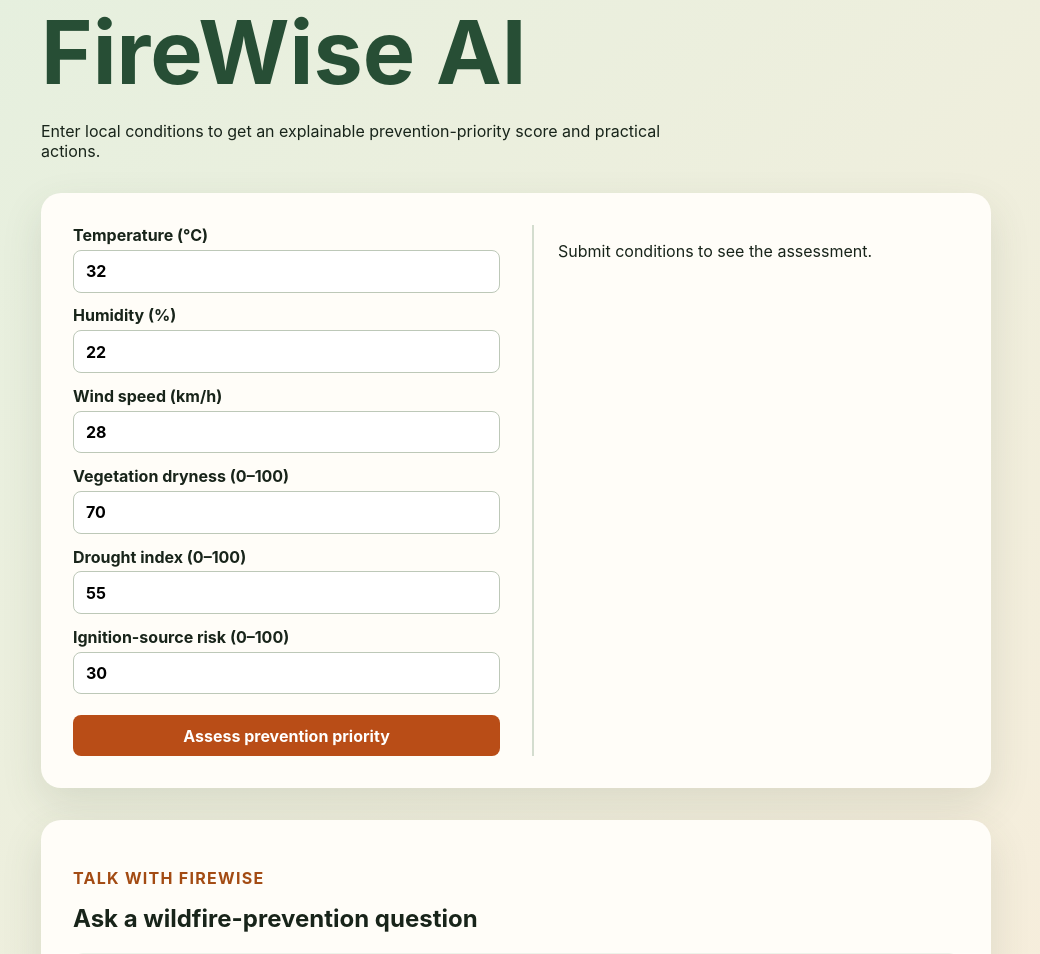
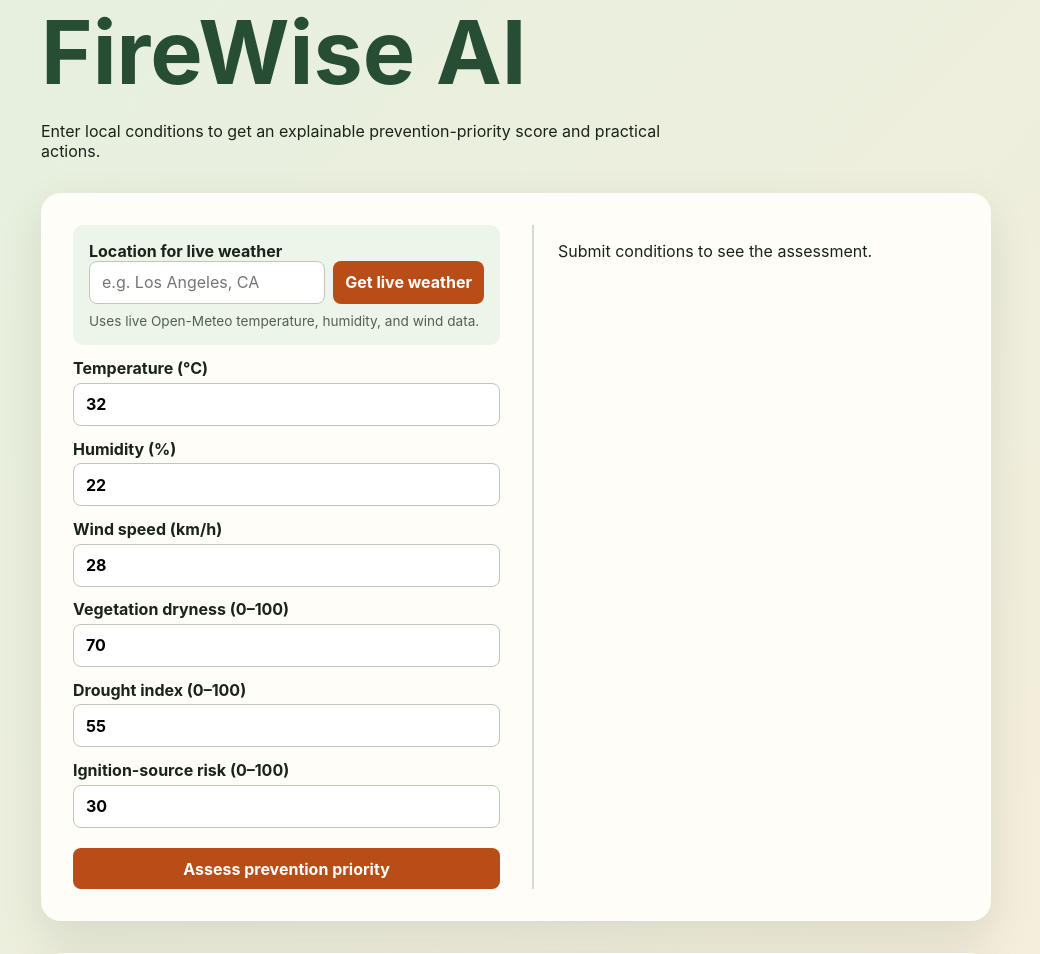
Before and after one commit to lukezlye/fll26, a Flask app: page / in a window 1280 px wide. Shown: the part 117-1071 px from the top of the page, without its empty margins (124-1164 px from the left). Run offline with Flask 3, Linux system fonts and the light colour scheme.

Commit message:
Add live weather data to wildfire assessment

```diff
--- a/AIfeature/app.py
+++ b/AIfeature/app.py
@@ -1,10 +1,24 @@
 """Wildfire prevention advisor, powered by an explainable risk model."""
 
+import json
 import re
+from urllib.error import URLError
+from urllib.parse import urlencode
+from urllib.request import urlopen
 
 from flask import Flask, jsonify, render_template, request
 
 app = Flask(__name__)
+
+
+def fetch_json(base_url, parameters):
+    """Fetch a small JSON response from a public data service."""
+    url = f"{base_url}?{urlencode(parameters)}"
+    try:
+        with urlopen(url, timeout=8) as response:
+            return json.loads(response.read().decode("utf-8"))
+    except (URLError, TimeoutError, json.JSONDecodeError) as error:
+        raise ValueError("Live weather is unavailable right now. Try again shortly.") from error
 
 
 def bounded_number(value, low, high, label):
@@ -135,6 +149,38 @@ def chat_reply(message):
     )
 
 
+def live_weather(location):
+    location = location.strip()
+    if not location:
+        raise ValueError("Enter a city or place name to get live weather.")
+    geocoding = fetch_json(
+        "https://geocoding-api.open-meteo.com/v1/search",
+        {"name": location, "count": 1, "language": "en", "format": "json"},
+    )
+    results = geocoding.get("results", [])
+    if not results:
+        raise ValueError("Location not found. Try a city and country or state.")
+    place = results[0]
+    weather = fetch_json(
+        "https://api.open-meteo.com/v1/forecast",
+        {
+            "latitude": place["latitude"],
+            "longitude": place["longitude"],
+            "current": "temperature_2m,relative_humidity_2m,wind_speed_10m",
+            "wind_speed_unit": "kmh",
+        },
+    )["current"]
+    name = ", ".join(part for part in (place.get("name"), place.get("admin1"), place.get("country")) if part)
+    return {
+        "location": name,
+        "temperature": weather["temperature_2m"],
+        "humidity": weather["relative_humidity_2m"],
+        "wind_speed": weather["wind_speed_10m"],
+        "observed_at": weather.get("time"),
+        "source": "Open-Meteo weather data",
+    }
+
+
 @app.route("/")
 def index():
     return render_template("index.html")
@@ -158,5 +204,14 @@ def api_chat():
         return jsonify({"error": str(error)}), 400
 
 
+@app.post("/api/live-weather")
+def api_live_weather():
+    data = request.get_json(silent=True) or request.form
+    try:
+        return jsonify(live_weather(data.get("location", "")))
+    except ValueError as error:
+        return jsonify({"error": str(error)}), 400
+
+
 if __name__ == "__main__":
     app.run(debug=True)
--- a/AIfeature/static/app.js
+++ b/AIfeature/static/app.js
@@ -1,5 +1,8 @@
 const form = document.querySelector("#risk-form");
 const result = document.querySelector("#result");
+const weatherButton = document.querySelector("#weather-button");
+const locationInput = document.querySelector("#location");
+const weatherStatus = document.querySelector("#weather-status");
 
 form.addEventListener("submit", async (event) => {
   event.preventDefault();
@@ -21,6 +24,24 @@ form.addEventListener("submit", async (event) => {
     <p><strong>Main factors:</strong> ${assessment.top_factors.join(", ") || "None"}</p>
     <h3>Recommended actions</h3>
     <ul>${assessment.actions.map((action) => `<li>${action}</li>`).join("")}</ul>`;
+});
+
+weatherButton.addEventListener("click", async () => {
+  weatherStatus.textContent = "Getting live weather…";
+  const response = await fetch("/api/live-weather", {
+    method: "POST",
+    headers: { "Content-Type": "application/json" },
+    body: JSON.stringify({ location: locationInput.value }),
+  });
+  const weather = await response.json();
+  if (!response.ok) {
+    weatherStatus.textContent = weather.error;
+    return;
+  }
+  form.elements.temperature.value = weather.temperature;
+  form.elements.humidity.value = weather.humidity;
+  form.elements.wind_speed.value = weather.wind_speed;
+  weatherStatus.textContent = `${weather.location}: ${weather.temperature}°C, ${weather.humidity}% humidity, ${weather.wind_speed} km/h wind (${weather.source}, ${weather.observed_at}).`;
 });
 
 const chatForm = document.querySelector("#chat-form");
--- a/AIfeature/static/style.css
+++ b/AIfeature/static/style.css
@@ -11,6 +11,7 @@ input, button { border-radius: 8px; font: inherit; padding: .65rem .75rem; }
 input { border: 1px solid #bdc8b8; }
 button { margin-top: .5rem; border: 0; background: #b94d17; color: white; font-weight: 700; cursor: pointer; }
 button:hover { background: #913b12; }
+.live-weather { padding: 1rem; background: #edf5eb; border-radius: 10px; }.live-weather > div { display: flex; gap: .5rem; }.live-weather input { min-width: 0; flex: 1; }.live-weather button { margin: 0; }.source { margin: .6rem 0 0; color: #506052; font-size: .85rem; }
 .result { border-left: 2px solid #d4ddcf; padding-left: 1.5rem; }
 .score { font-size: 4rem; font-weight: 800; line-height: 1; margin: 0; }.score span { font-size: 1.2rem; color: #647168; }
 .note { color: #506052; margin-top: 1.5rem; font-size: .9rem; }.error { color: #b91c1c; }
--- a/AIfeature/templates/index.html
+++ b/AIfeature/templates/index.html
@@ -15,6 +15,11 @@
       </section>
       <section class="panel">
         <form id="risk-form">
+          <div class="live-weather">
+            <label for="location">Location for live weather</label>
+            <div><input id="location" placeholder="e.g. Los Angeles, CA"><button id="weather-button" type="button">Get live weather</button></div>
+            <p id="weather-status" class="source">Uses live Open-Meteo temperature, humidity, and wind data.</p>
+          </div>
           <label>Temperature (°C)<input name="temperature" type="number" value="32" min="-30" max="60" required></label>
           <label>Humidity (%)<input name="humidity" type="number" value="22" min="0" max="100" required></label>
           <label>Wind speed (km/h)<input name="wind_speed" type="number" value="28" min="0" max="160" required></label>
```
Also changed, not shown: AIfeature/README.md.
